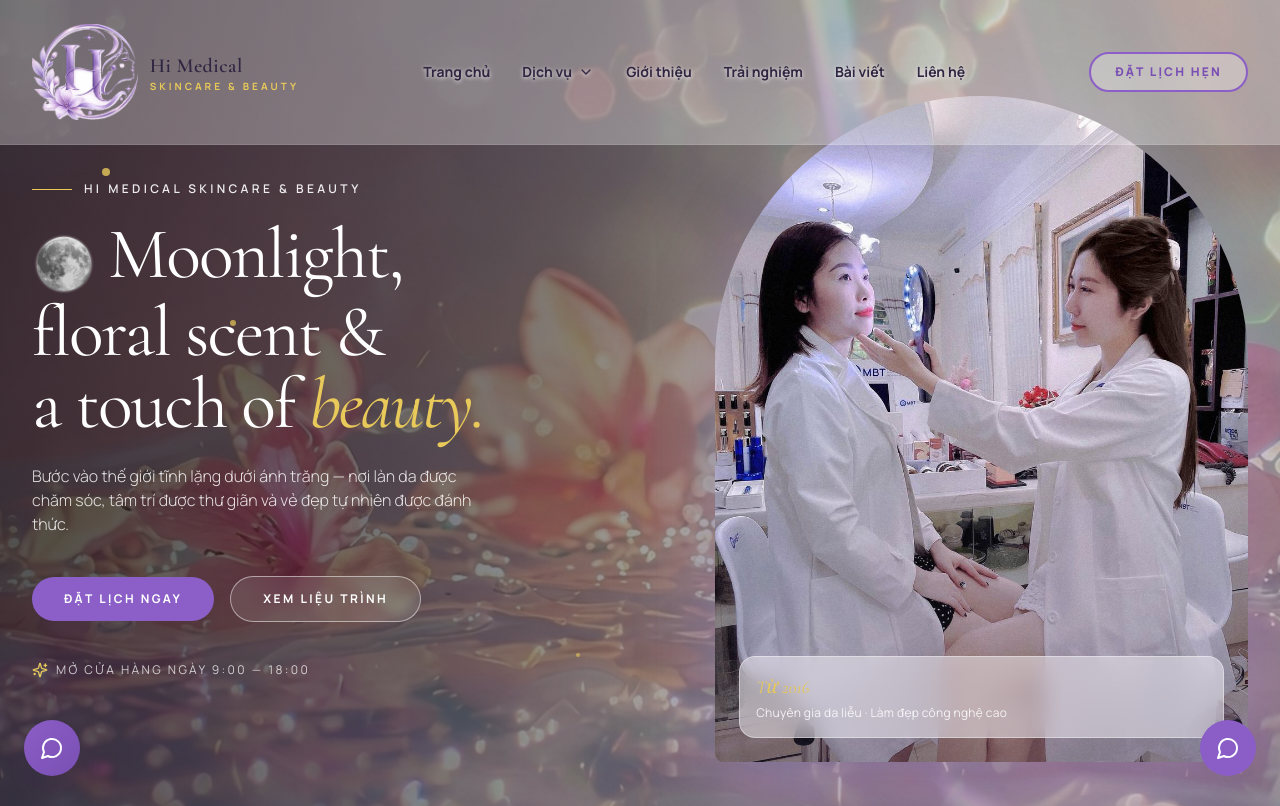
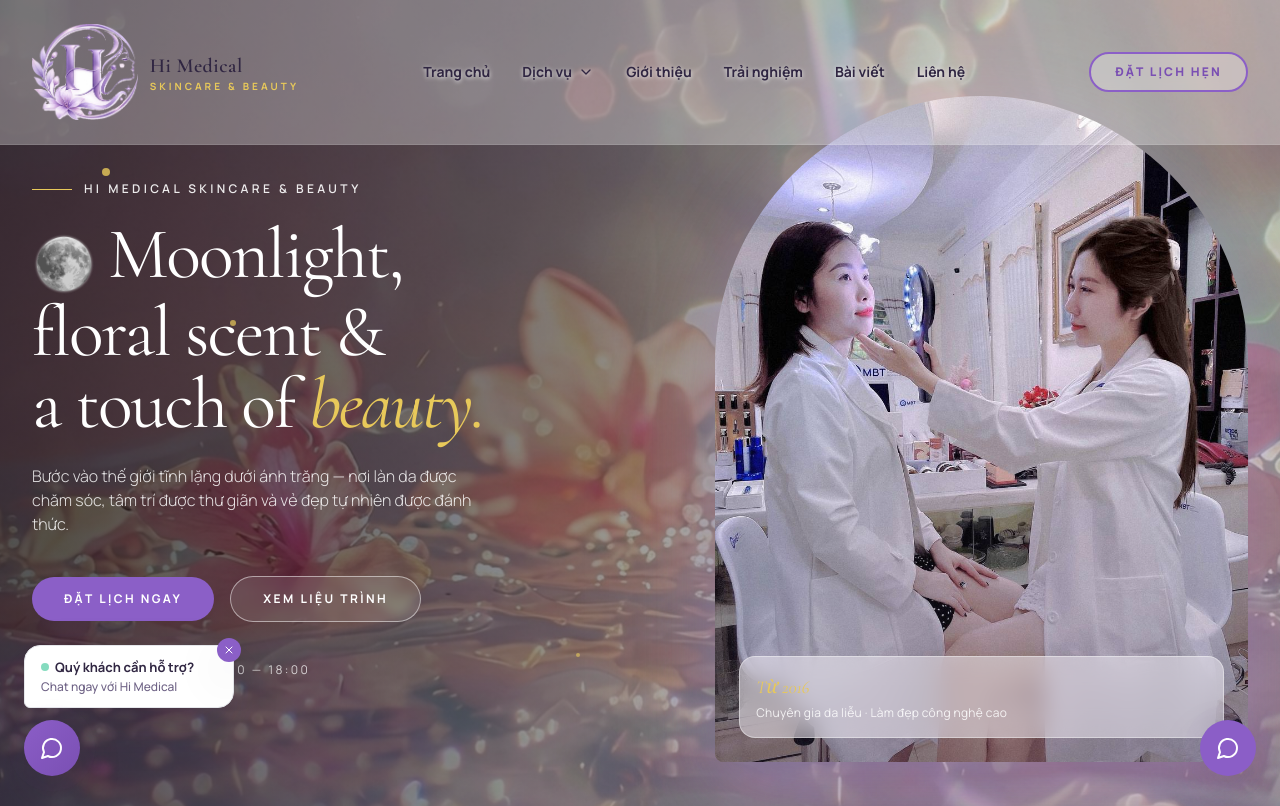
Before and after one commit to dungvt1234/hi-medical-news-website, a Next.js app: page / in a window 1280 px wide. Shown: the top 806 px of the page. Built offline with nearby package versions, Linux system fonts and the light colour scheme.

Commit message:
feat: add invite bubble 'Quý khách cần hỗ trợ?' above chatbot button

```diff
--- a/components/Chatbot.tsx
+++ b/components/Chatbot.tsx
@@ -124,6 +124,7 @@ const nextId = () => ++msgId;
 
 export default function Chatbot() {
   const [open, setOpen] = useState(false);
+  const [bubbleDismissed, setBubbleDismissed] = useState(false);
   const [typing, setTyping] = useState(false);
   const [input, setInput] = useState('');
   const [messages, setMessages] = useState<ChatMsg[]>([
@@ -278,6 +279,53 @@ export default function Chatbot() {
         </form>
       </div>
 
+      {/* Bong bóng mời chat */}
+      {!open && !bubbleDismissed && (
+        <div
+          role="button"
+          tabIndex={0}
+          onClick={() => setOpen(true)}
+          onKeyDown={(e) => {
+            if (e.key === 'Enter') setOpen(true);
+          }}
+          aria-label="Mở chat với Hi Medical"
+          className="relative mb-3 w-[210px] cursor-pointer rounded-2xl rounded-bl-md border border-brand-100 bg-white px-4 py-3 shadow-card motion-reduce:animate-none"
+          style={{ animation: 'chat-nudge 4s ease-in-out infinite' }}
+        >
+          <button
+            type="button"
+            onClick={(e) => {
+              e.stopPropagation();
+              setBubbleDismissed(true);
+            }}
+            aria-label="Ẩn bong bóng chat"
+            className="absolute -right-2 -top-2 flex h-6 w-6 items-center justify-center rounded-full bg-night-3 text-[10px] font-bold text-white shadow-card hover:bg-ink"
+          >
+            <X className="h-3 w-3" />
+          </button>
+          <p className="flex items-center gap-1.5 text-[13px] font-bold text-ink">
+            <span className="inline-block h-2 w-2 animate-pulse rounded-full bg-emerald-500" />
+            Quý khách cần hỗ trợ?
+          </p>
+          <p className="mt-0.5 text-xs font-medium text-ink-light">
+            Chat ngay với Hi Medical
+          </p>
+          <style jsx>{`
+            @keyframes chat-nudge {
+              0%,
+              88%,
+              100% {
+                transform: translateY(0);
+              }
+              92%,
+              96% {
+                transform: translateY(-6px);
+              }
+            }
+          `}</style>
+        </div>
+      )}
+
       {/* Nút nổi mở/đóng */}
       <button
         type="button"
```
